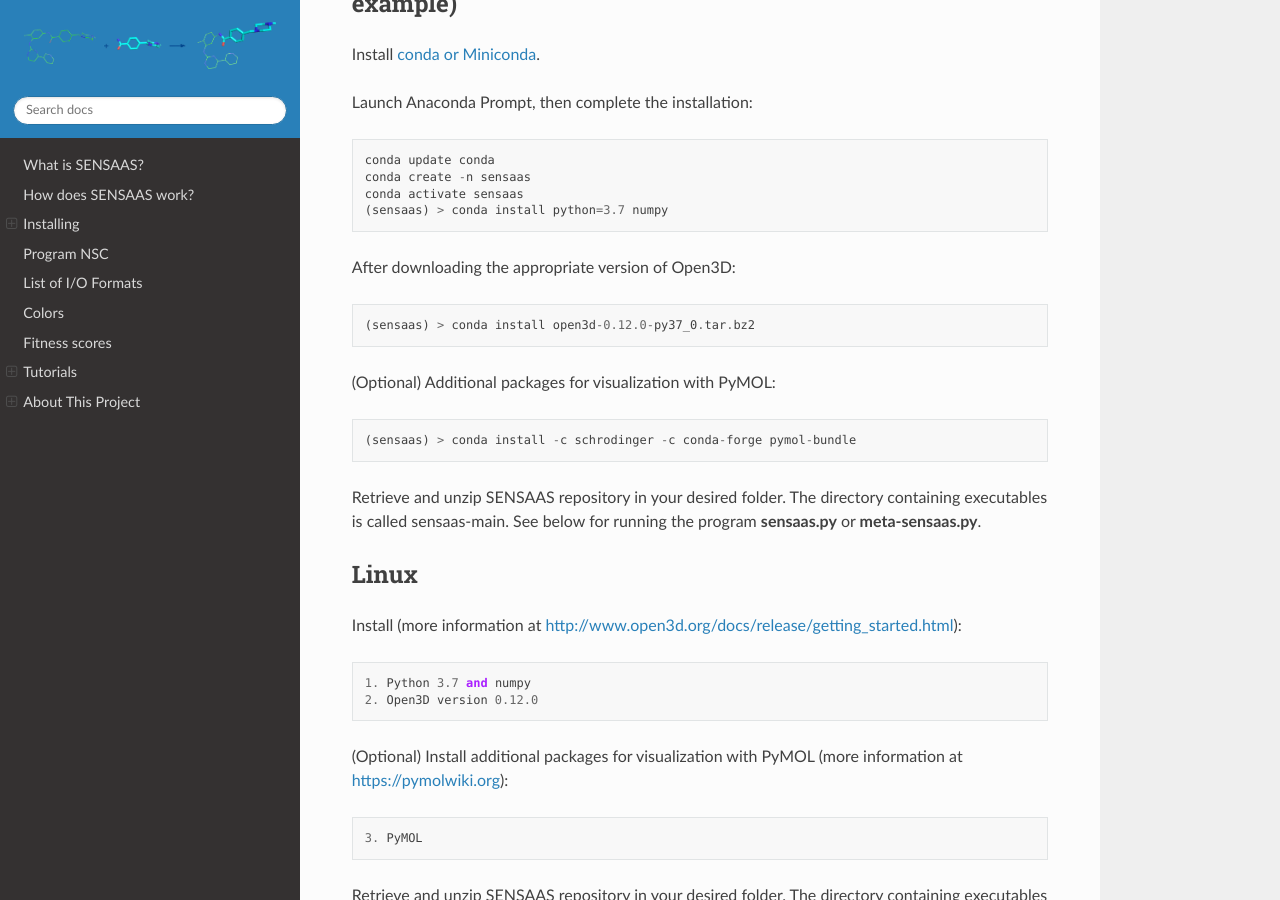
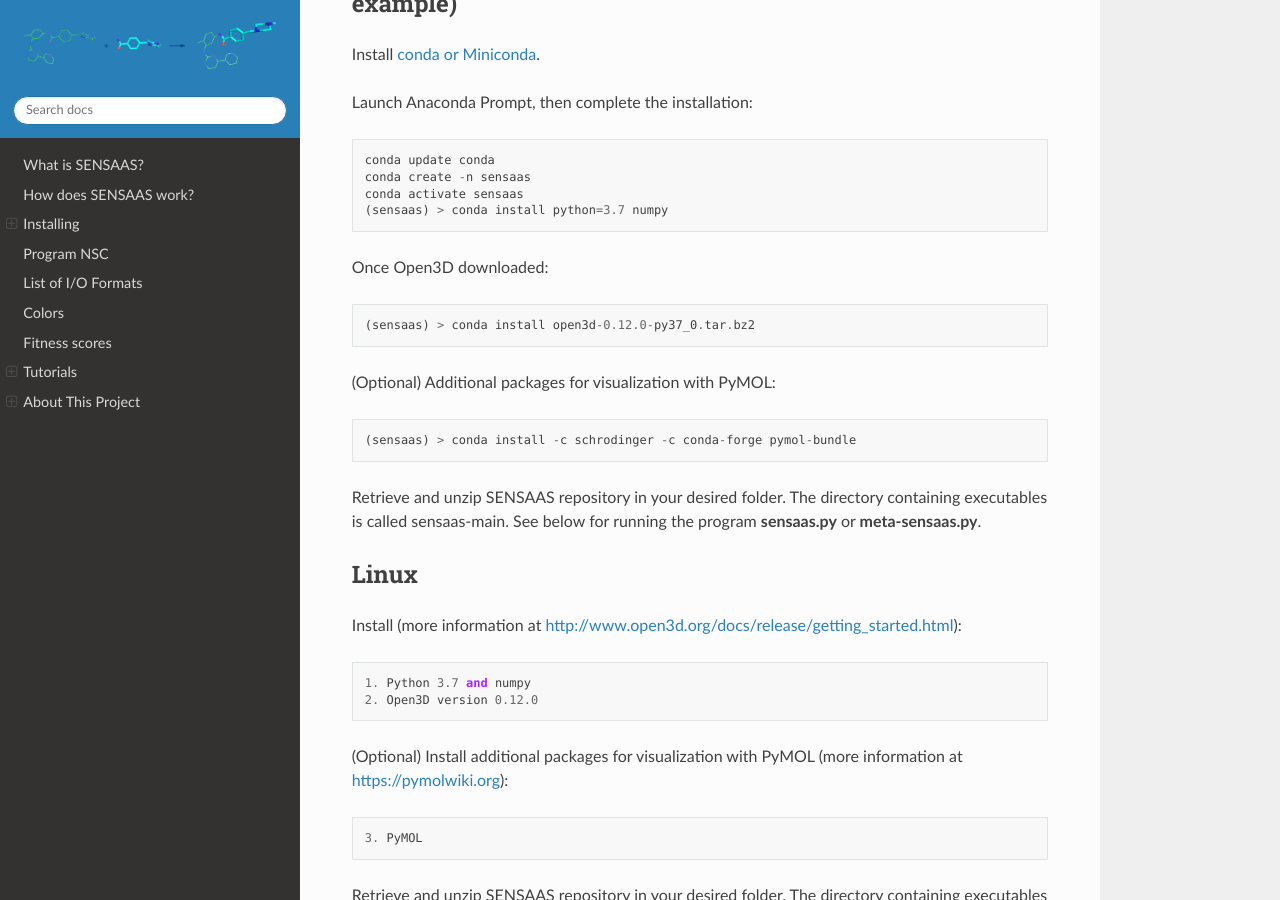
Before and after one commit to SENSAAS/sensaas, a Sphinx documentation site: the page built from docs/index.rst, in a window 1280 px wide and 900 px high, scrolled down 2134 px. Built offline with Sphinx 7.4.7 and the Read the Docs theme 2.0.0, drawn with Linux system fonts in a browser that asks for light colours.

Commit message:
Update index.rst

```diff
--- a/docs/index.rst
+++ b/docs/index.rst
@@ -77,7 +77,7 @@ Launch Anaconda Prompt, then complete the installation::
    conda activate sensaas
    (sensaas) > conda install python=3.7 numpy
 
-After downloading the appropriate version of Open3D::
+Once Open3D downloaded::
 
    (sensaas) > conda install open3d-0.12.0-py37_0.tar.bz2
 
```
